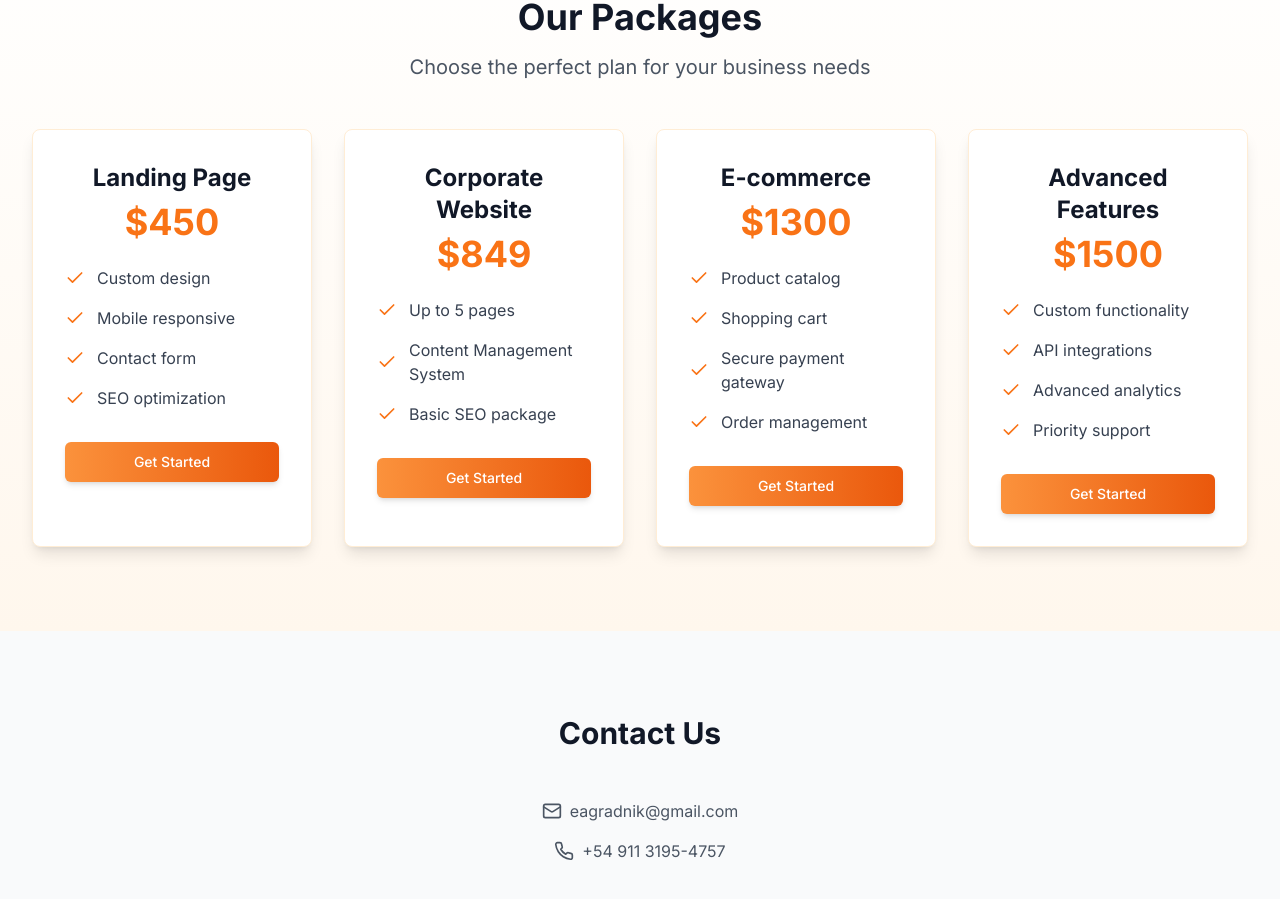
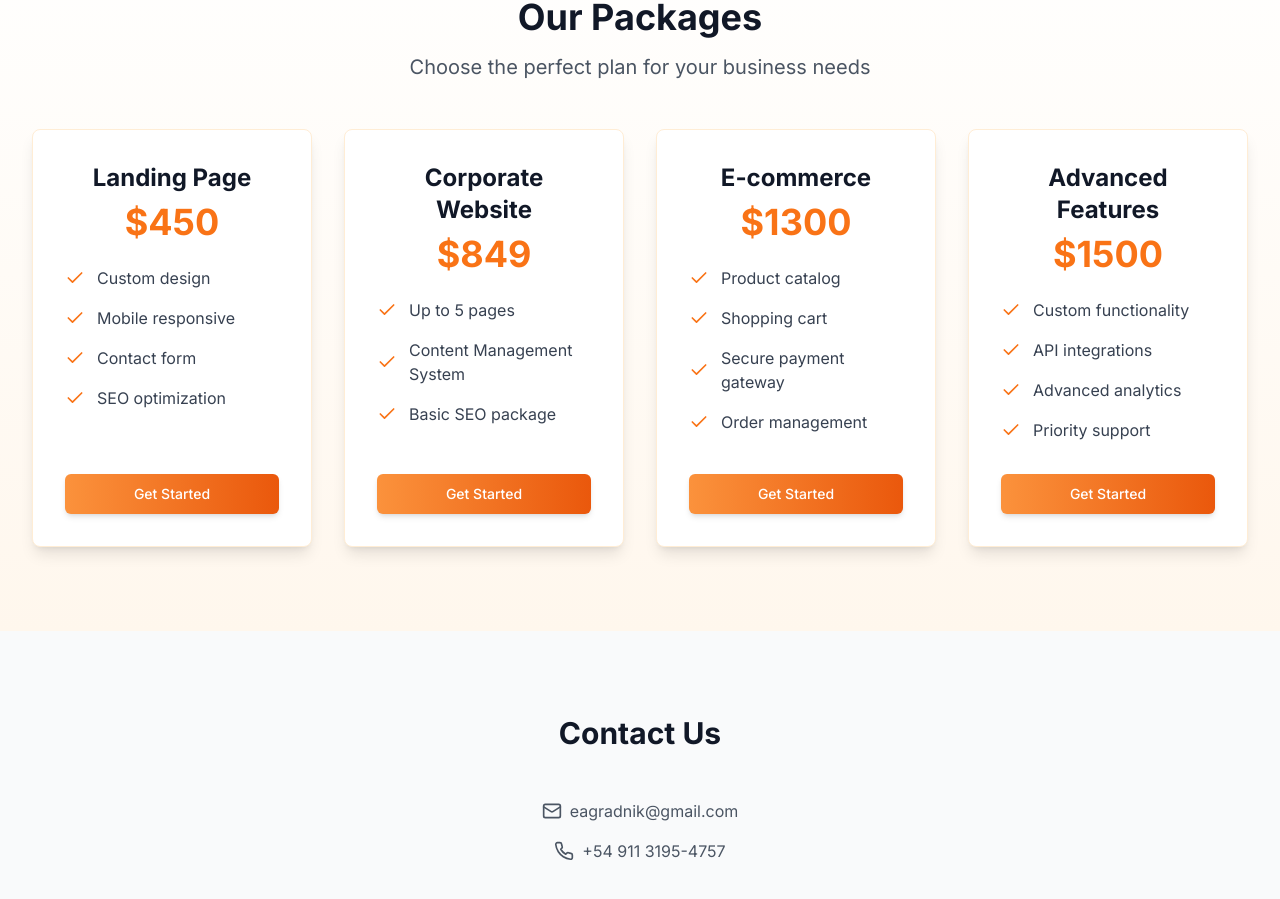
Before and after one commit to Ezequielagradnik/Portfolio-Zenda, a Next.js app: page / in a window 1280 px wide. Shown: the part 1880-2779 px from the top of the page. Built offline with nearby package versions, Linux system fonts and the light colour scheme.

Commit message:
update priicng section

```diff
--- a/app/page.tsx
+++ b/app/page.tsx
@@ -248,13 +248,13 @@ export default function Home() {
                 initial={{ opacity: 0, y: 20 }}
                 animate={{ opacity: 1, y: 0 }}
                 transition={{ duration: 0.5, delay: index * 0.1 }}
-                className="bg-white p-8 rounded-lg shadow-lg border border-orange-100 hover:border-orange-300 transition-all duration-300"
+                className="bg-white p-8 rounded-lg shadow-lg border border-orange-100 hover:border-orange-300 transition-all duration-300 flex flex-col h-full"
               >
                 <div className="text-center mb-6">
                   <h3 className="text-2xl font-bold mb-2 text-gray-900">{plan.name}</h3>
                   <p className="text-4xl font-bold text-orange-500">{plan.price}</p>
                 </div>
-                <ul className="mb-8 space-y-4">
+                <ul className="mb-8 space-y-4 flex-1">
                   {plan.features.map((feature, idx) => (
                     <li key={idx} className="flex items-center text-gray-700">
                       <Check className="h-5 w-5 text-orange-500 mr-3 flex-shrink-0" />
@@ -263,7 +263,7 @@ export default function Home() {
                   ))}
                 </ul>
                 <Button
-                  className="w-full bg-gradient-to-r from-orange-400 to-orange-600 hover:from-orange-500 hover:to-orange-700 text-white shadow-md hover:shadow-lg transition-all duration-300"
+                  className="w-full bg-gradient-to-r from-orange-400 to-orange-600 hover:from-orange-500 hover:to-orange-700 text-white shadow-md hover:shadow-lg transition-all duration-300 mt-auto"
                   onClick={() => handleWhatsAppClick(plan.name)}
                 >
                   {currentLang === "en" ? "Get Started" : currentLang === "es" ? "Comenzar" : "Começar"}
```
